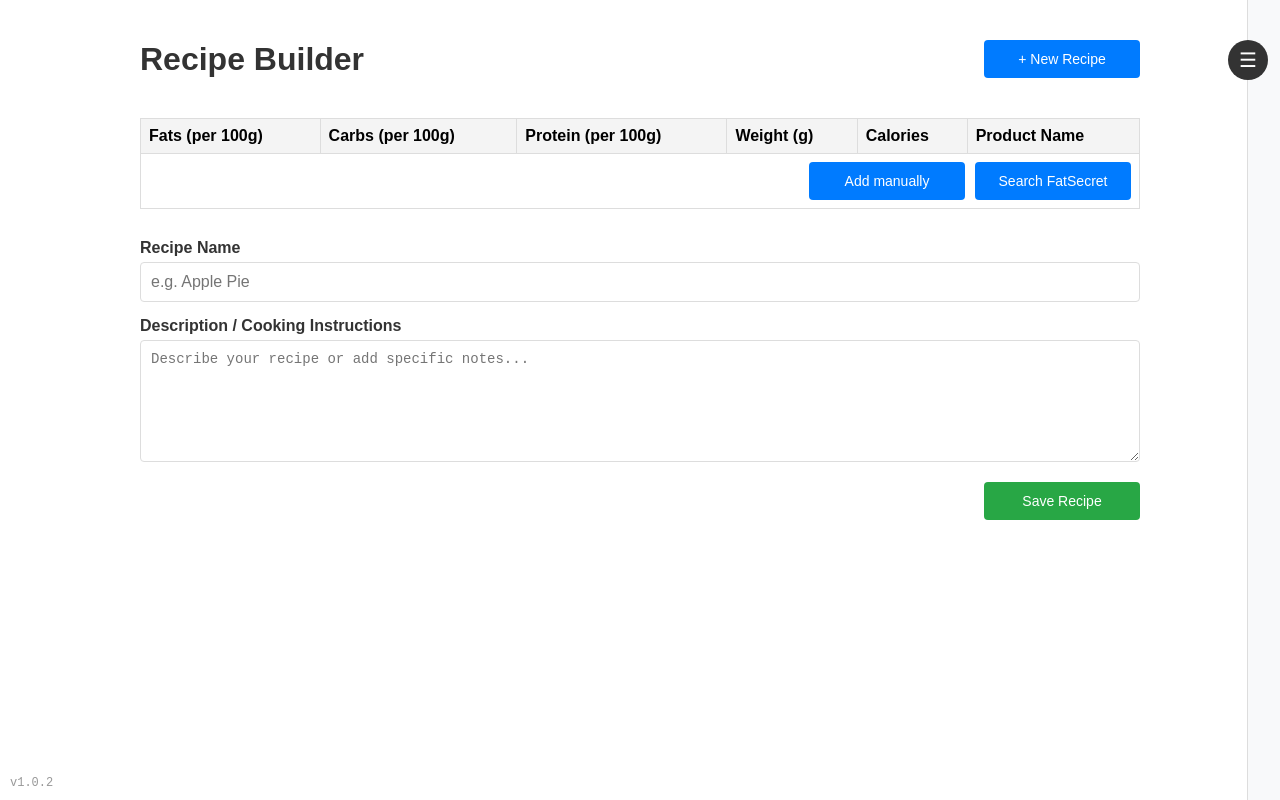
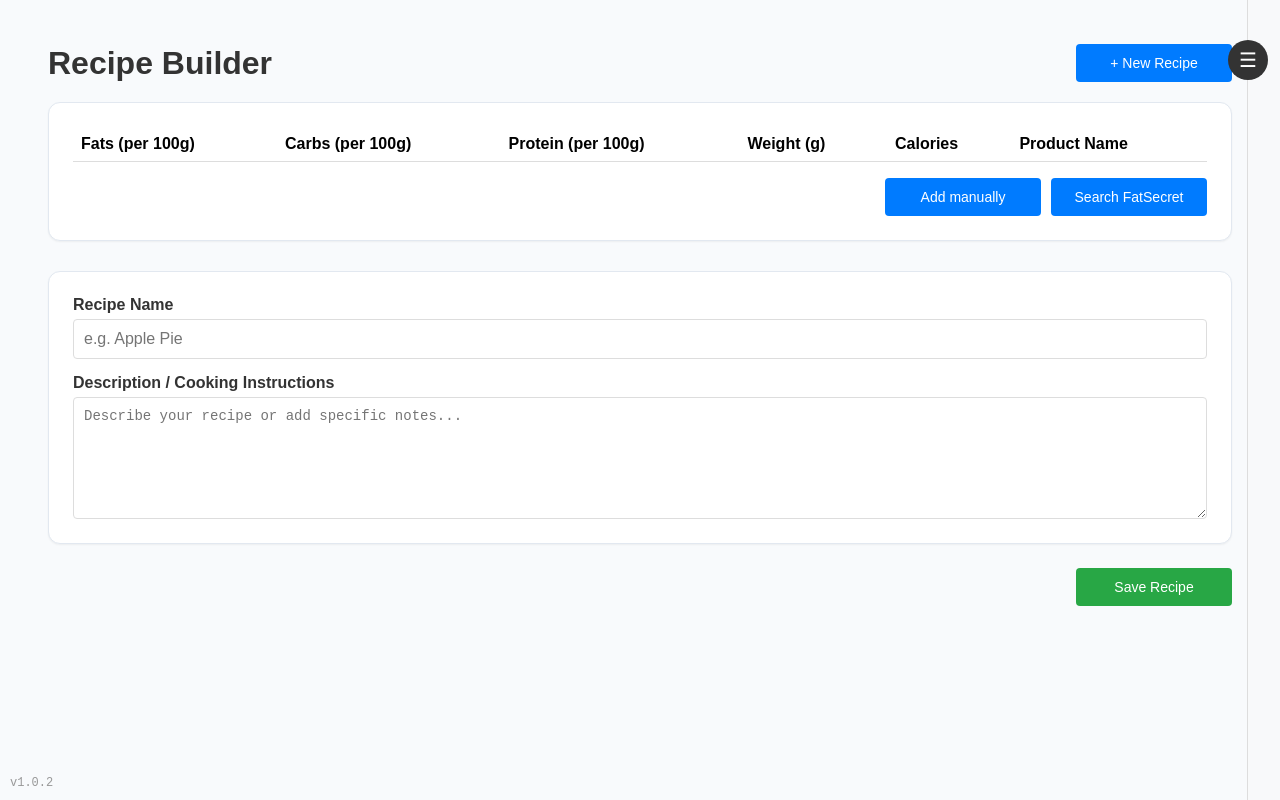
Before and after one commit to NebSehemvi/recipe-builder, a React (Vite) app: page / in a window 1280 px wide. Built offline with nearby package versions, Linux system fonts and the light colour scheme.

Commit message:
added a redesign to the interface

```diff
--- a/src/App.module.css
+++ b/src/App.module.css
@@ -1,6 +1,14 @@
 body {
   margin: 0;
   font-family: sans-serif;
+  background-color: #f8fafc;
+}
+
+header {
+  display: flex;
+  justify-content: space-between;
+  align-items: center;
+  position: sticky;
 }
 
 .layout {
@@ -10,9 +18,8 @@ body {
 }
 
 .container {
-  padding: 20px;
+  padding: 1.5rem 3rem;
   flex: 1;
-  max-width: 1000px;
   margin: 0 auto;
   font-family: sans-serif;
 }
--- a/src/App.tsx
+++ b/src/App.tsx
@@ -68,10 +68,10 @@ const App: React.FC = () => {
       <Sidebar onExport={handleExport} onImport={handleImport} />
 
       <div className={styles.container}>
-        <div style={{ display: 'flex', justifyContent: 'space-between', alignItems: 'center', marginBottom: '20px' }}>
+        <header>
           <h1 className={styles.title}>Recipe Builder</h1>
           <Button onClick={startNewRecipe}>+ New Recipe</Button>
-        </div>
+        </header>
 
         <Table rows={rows} setRows={setRows} />
 
--- a/src/components/RecipeInfo/RecipeInfo.module.css
+++ b/src/components/RecipeInfo/RecipeInfo.module.css
@@ -3,6 +3,13 @@
   display: flex;
   flex-direction: column;
   gap: 15px;
+
+  background-color: #fff;
+  border-radius: 12px;
+  box-shadow: 0 1px 2px 0 rgb(0 0 0 / 0.05);
+  border: 1px solid #e2e8f0;
+  padding: 1.5rem;
+  margin-bottom: 1.5rem;
 }
 
 .recipeInfoGroup {
--- a/src/components/Search/index.tsx
+++ b/src/components/Search/index.tsx
@@ -130,6 +130,10 @@ export const Search: React.FC<Props> = ({ onOptionClick, ingredients }) => {
         },
       });
 
+      if (response.data.error) {
+        return localMatches;
+      }
+
       const foods = response.data.foods?.food || [];
       const foodArray = Array.isArray(foods) ? foods : [foods];
 
@@ -141,7 +145,7 @@ export const Search: React.FC<Props> = ({ onOptionClick, ingredients }) => {
         .filter((ing): ing is NonNullable<typeof ing> => ing !== null)
         .map(ing => mapIngredientToOption(ing));
     } catch (error) {
-      console.error('FatSecret search failed, using local only:', error);
+      return localMatches;
     }
 
     // FatSecret first, then Local
--- a/src/components/Table/Table.module.css
+++ b/src/components/Table/Table.module.css
@@ -1,3 +1,12 @@
+.tableWrapper {
+  background-color: #fff;
+  border-radius: 12px;
+  box-shadow: 0 1px 2px 0 rgb(0 0 0 / 0.05);
+  border: 1px solid #e2e8f0;
+  padding: 1.5rem;
+  margin-bottom: 1.5rem;
+}
+
 .table {
   width: 100%;
   border-collapse: collapse;
@@ -5,6 +14,8 @@
 
 .table th, .table td {
   border: 1px solid #ddd;
+  border-left-width: 0;
+  border-right-width: 0;
   padding: 8px;
   text-align: left;
 }
@@ -14,7 +25,7 @@
 }
 
 .table th {
-  background-color: #f4f4f4;
+  border-top: 0;
 }
 
 .table tr {
@@ -24,11 +35,9 @@
 .controls {
   display: flex;
   gap: 10px;
-  margin-bottom: 20px;
+  margin-top: 16px;
   justify-content: end;
-  border: 1px solid #ddd;
-  border-top-width: 0;
-  padding: 8px;
+  border: 0;
 }
 
 .input {
@@ -71,6 +80,7 @@ tr:has(.deleteButton:hover) {
 .totalRow td {
   padding: 8px !important;
   border-top: 2px solid #333;
+  border-bottom: 0;
 }
 
 .readonly {
--- a/src/components/Table/index.tsx
+++ b/src/components/Table/index.tsx
@@ -95,7 +95,7 @@ export const Table: React.FC<TableProps> = ({ rows, setRows }) => {
   const totalCaloriesPer100g = (per100g.fats * 9) + (per100g.carbs * 4) + (per100g.protein * 4);
 
   return (
-    <>
+    <div className={styles.tableWrapper}>
       <table className={styles.table}>
         <thead>
           <tr>
@@ -143,6 +143,6 @@ export const Table: React.FC<TableProps> = ({ rows, setRows }) => {
           {showSearch ? 'Hide Search' : 'Search FatSecret'}
         </Button>
       </div>
-    </>
+    </div>
   );
 }
```
